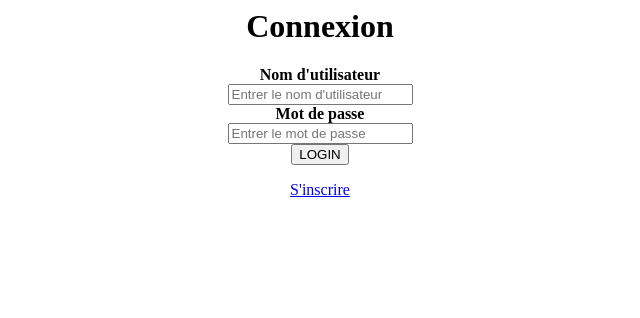
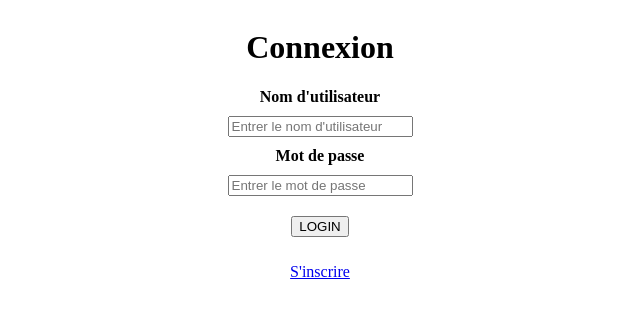
Before and after one commit to Onitsag/tp-versioning, a PHP site: page / in a window 1280 px wide. Shown: the top 318 px of the page, without its empty margins (320-960 px from the left). Run offline with PHP 8.4, Linux system fonts and the light colour scheme.

Commit message:
CSS fonctionnel

```diff
--- a/css/style.css
+++ b/css/style.css
@@ -3,3 +3,15 @@
     text-align: center;
     margin: auto;
 }
+
+form{
+    display: flex;
+    flex-direction: column;
+    align-items: center;
+    justify-content: center;
+}
+
+form input{
+    margin-top: 10px;
+    margin-bottom: 10px;
+}
--- a/index.php
+++ b/index.php
@@ -2,7 +2,7 @@
     <head>
        <meta charset="utf-8">
         <!-- importer le fichier de style -->
-        <link rel="stylesheet" href="style.css" media="screen" type="text/css" />
+        <link rel="stylesheet" href="css/style.css" media="screen" type="text/css" />
     </head>
     <body>
         <div id="container">
```
